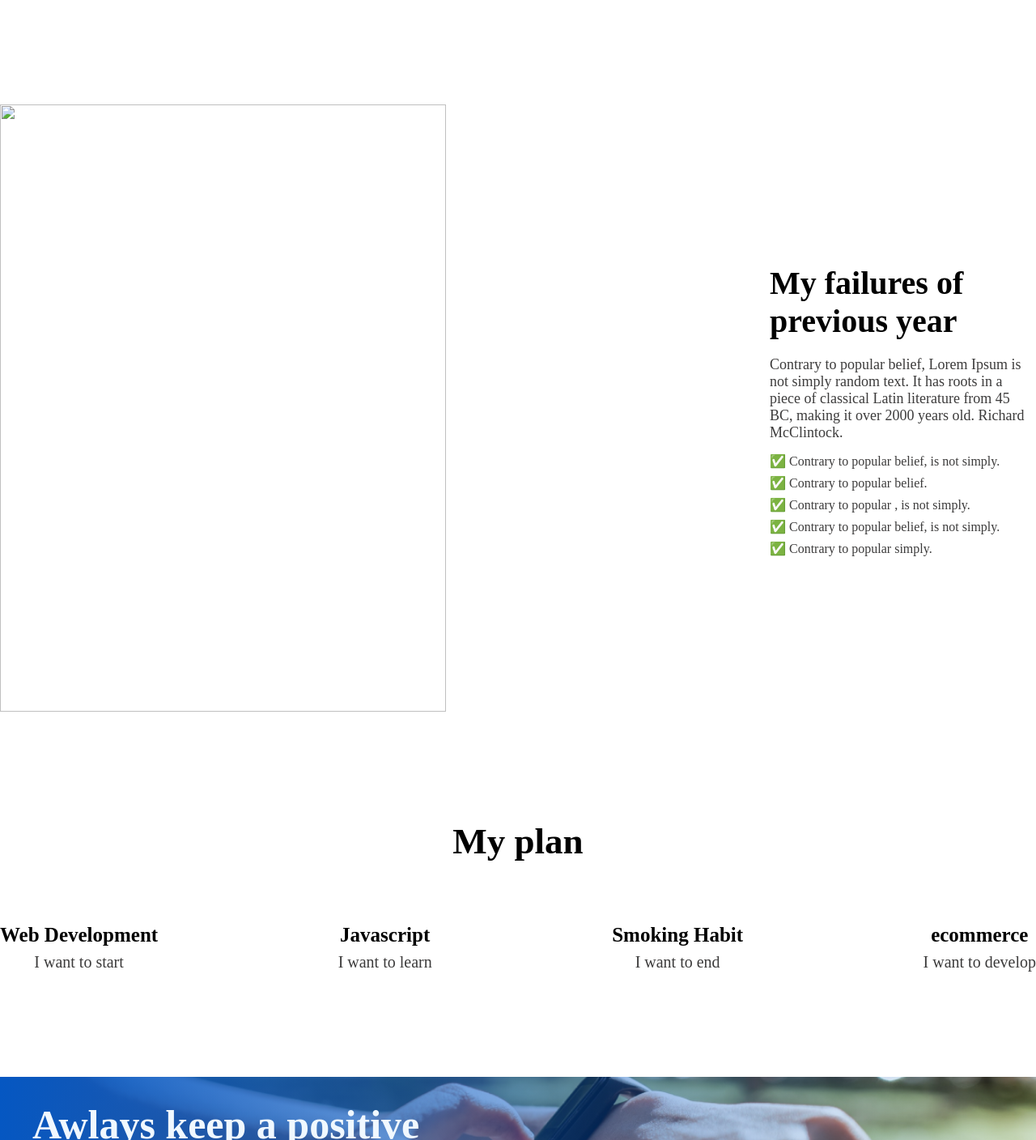
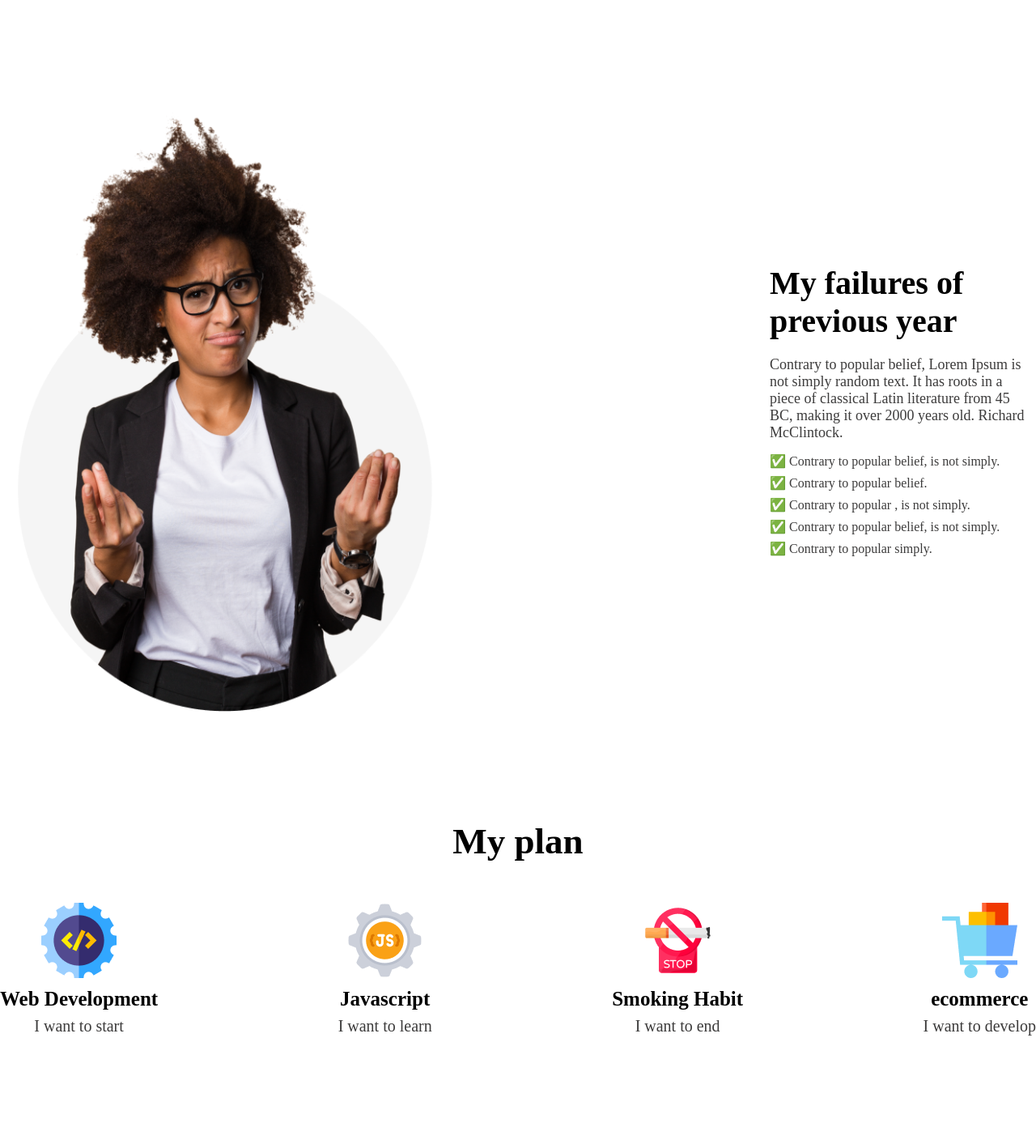
Before and after one commit to mdrakib02/Personal-website, a plain HTML site: page index.html in a window 1280 px wide. Shown: the part 880-2288 px from the top of the page at 81% size. Drawn offline with Linux system fonts and the light colour scheme; the site is published under a folder, as on GitHub Pages, so addresses that start at the root find nothing.

Commit message:
image url correction in html file

```diff
--- a/index.html
+++ b/index.html
@@ -24,7 +24,7 @@
 <!-- about section -->
     <main class="container">
         <section class="about-section">
-            <div> <img src="/images/person.png" alt=""></div>
+            <div> <img src="./images/person.png" alt=""></div>
             <div>
                 <h3>My failures of previous year</h3>
                 <p>Contrary to popular belief, Lorem Ipsum is not simply random text. It has roots in a piece of classical Latin literature from 45 BC, making it over 2000 years old. Richard McClintock.</p>
@@ -41,25 +41,25 @@
             <section class="plan-section">
 
                 <div class="plan-info">
-                    <img src="/images/icons/web.png" alt="">
+                    <img src="./images/icons/web.png" alt="">
                     <h3>Web Development</h3>
                     <p>I want to start</p>
                 </div>
 
                 <div class="plan-info">
-                    <img src="/images/icons/js.png" alt="">
+                    <img src="./images/icons/js.png" alt="">
                     <h3>Javascript</h3>
                     <p>I want to learn</p>
                 </div>
 
                 <div class="plan-info">
-                    <img src="/images/icons/smoke.png" alt="">
+                    <img src="./images/icons/smoke.png" alt="">
                     <h3>Smoking Habit</h3>
                     <p>I want to end</p>
                 </div>
 
                 <div class="plan-info">
-                    <img src="/images/icons/ecom.png" alt="">
+                    <img src="./images/icons/ecom.png" alt="">
                     <h3>ecommerce</h3>
                     <p>I want to develop</p>
                 </div>
```
